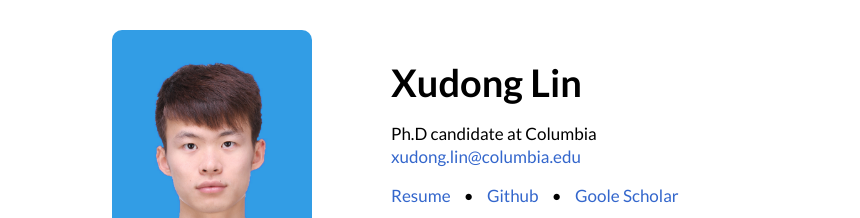
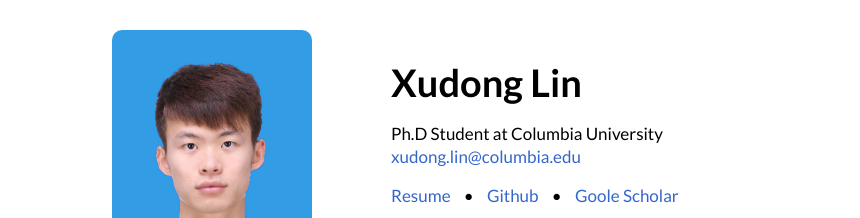
Before and after one commit to XudongLinthu/XudongLinthu.github.io, a plain HTML site: page index.html in a window 1280 px wide. Shown: the top 218 px of the page, without its empty margins (208-1068 px from the left). Drawn offline with Linux system fonts and the light colour scheme.

Commit message:
Update index.html

```diff
--- a/index.html
+++ b/index.html
@@ -173,7 +173,7 @@
 			<div style="position:absolute;top:29px;left:29px">
 				<h1><span itemprop="name">Xudong Lin</span></h1>
 				<bt>
-					<p style="line-height:23px;">Ph.D candidate at Columbia
+					<p style="line-height:23px;">Ph.D Student at Columbia University
 						<br>
 						<a href="mailto:xudong.lin@columbia.edu">xudong.lin@columbia.edu</a></p>
 					<p class="external"><a href="docs/CV_Xudong_Lin.pdf" class="first" target="_blank">Resume</a> &bull; <a href="https://github.com/XudongLinthu" target="_blank">Github</a>
```
